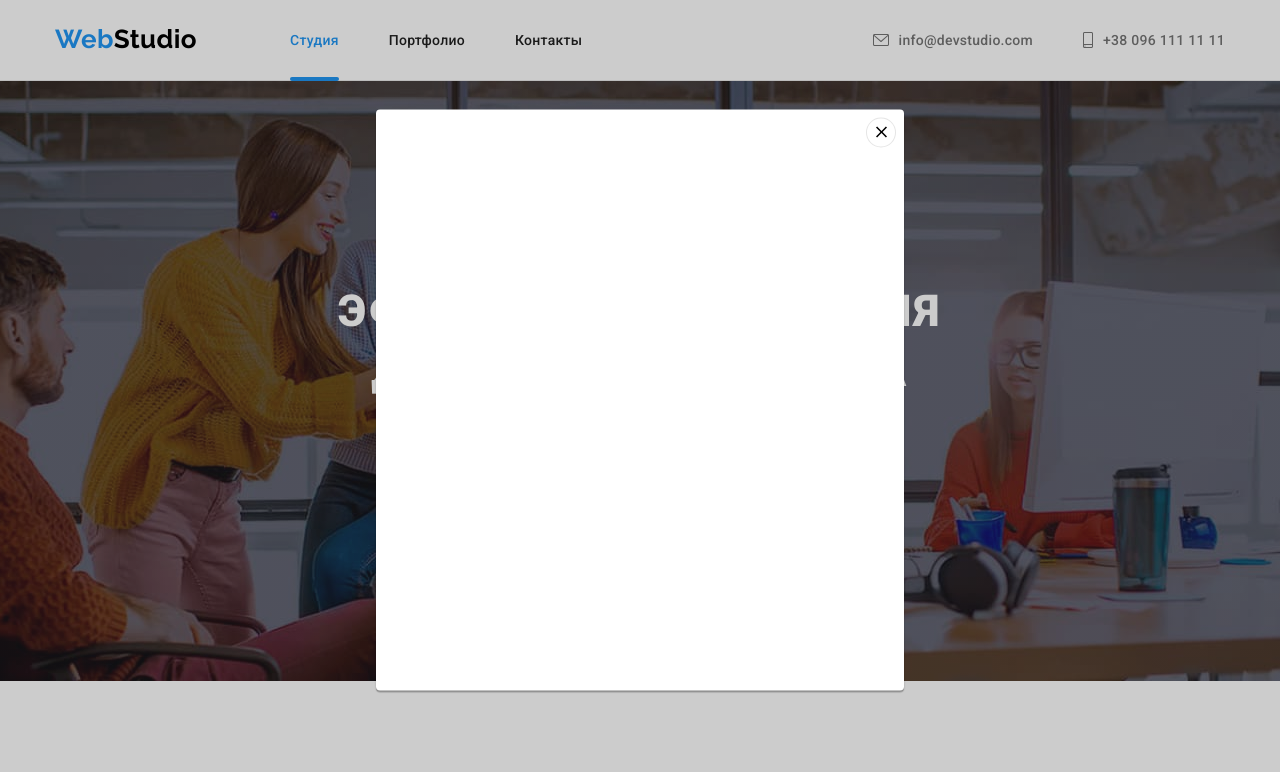
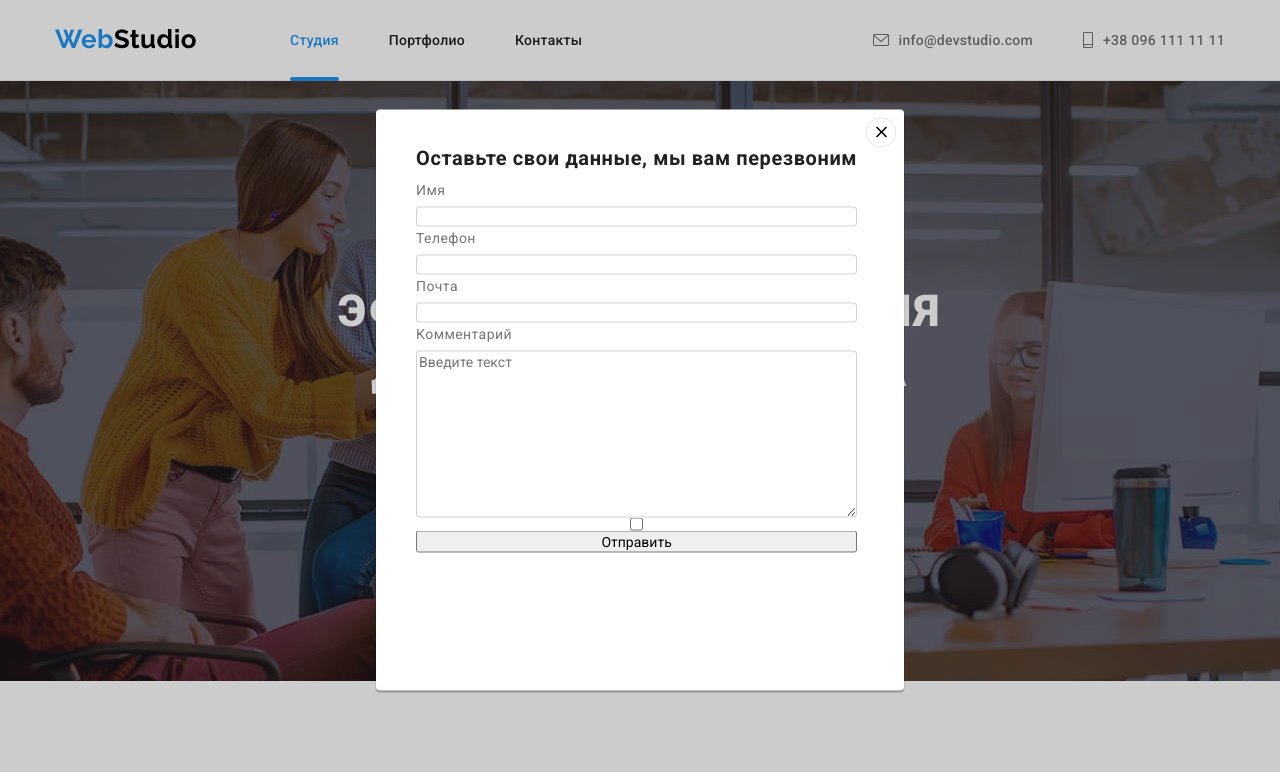
Before and after one commit to MalyshViktoriia/goit-markup-hw-06, a plain HTML site: page index.html in a window 1280 px wide. Both pictures are taken after a click on the button "Заказать услугу". Shown: the top 772 px of the page. Drawn offline with Linux system fonts and the light colour scheme.

Commit message:
Добавляет часть разметки форм модального окна

```diff
--- a/css/styles.css
+++ b/css/styles.css
@@ -681,3 +681,37 @@ img {
   background-color: var(--background-color);
   border: 1px solid rgba(0, 0, 0, 0.1);
 }
+
+/* ------ MODAL FORMS ------ */
+.form-title {
+font-weight: 700;
+font-size: 20px;
+line-height: calc(20 / 23);
+text-align: center;
+letter-spacing: 0.03em;
+color: var(--primary-text-color);
+padding-bottom: 12px;
+}
+
+.form {
+  display: flex;
+}
+
+.form-items {
+  display: flex;
+  flex-direction: column;
+  padding: 40px;
+}
+
+.form-item {
+  margin-bottom: 4px;
+}
+
+.form-item-type {
+  border: 1px solid rgba(33, 33, 33, 0.2);
+  border-radius: 4px;
+  }
+
+.form-item-type:not(:lastchild) {
+margin-bottom: 10px;
+}
--- a/index.html
+++ b/index.html
@@ -450,6 +450,31 @@
             <use href="./img/icons.svg#close-black" ></use>
         </svg>
         </button>
+
+        <div class="form">
+
+            <form class="form-items">
+                <p class="form-title">Оставьте свои данные, мы вам перезвоним</p>
+
+                <label for="name" class="form-item">Имя</label>
+                <input type="text" name="user-name" id="name" class="form-item-type">
+
+                <label for="tel" class="form-item">Телефон</label>
+                <input type="tel" name="tel" id="tel" class="form-item-type">
+
+                <label for="email" class="form-item">Почта</label>
+                <input type="email" name="email" id="email" class="form-item-type">
+
+                <label for="textarea" class="form-item">Комментарий</label>
+                <textarea name="" id="textarea" cols="30" rows="10" placeholder="Введите текст" class="form-item-type"></textarea>
+
+                <input type="checkbox" name="" value="Соглашаюсь с рассылкой и принимаю Условия договора">
+
+                <button type="submit">Отправить</button>
+
+            </form>
+        </div>
+
     </div>
 </div>
 
```
